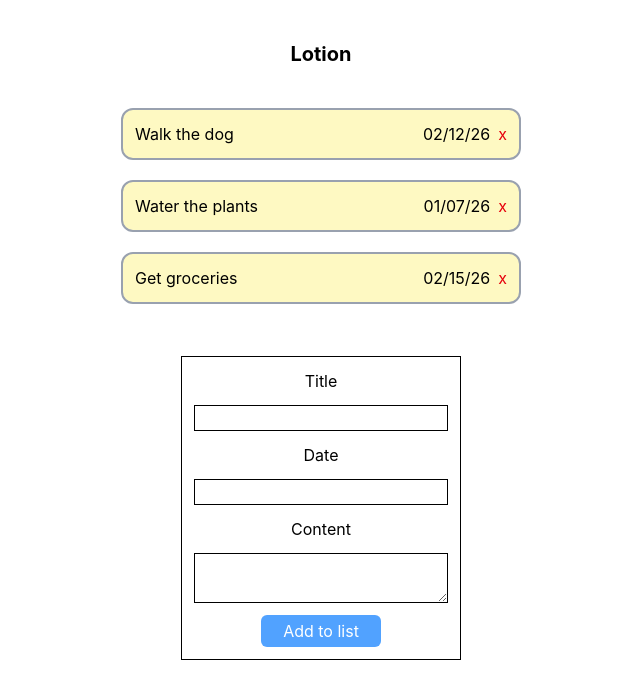
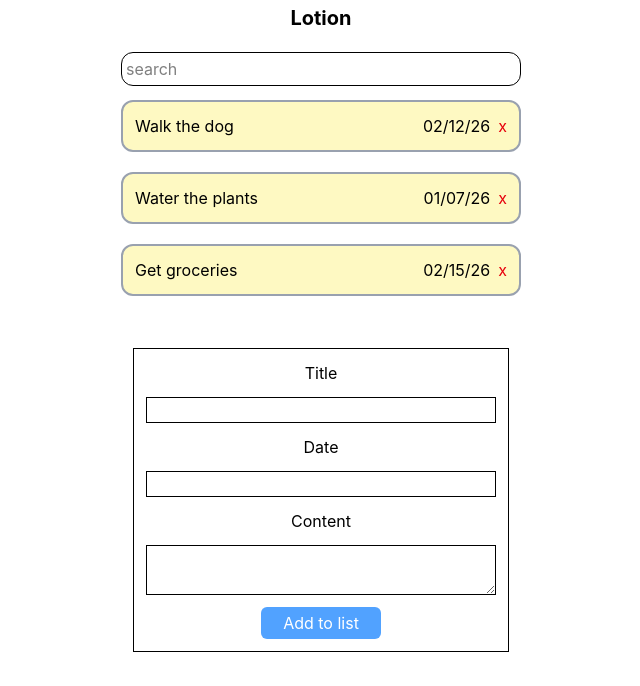
Before and after one commit to toranbehera/notes-application, a Vue app in the folder frontend/: page / in a window 1280 px wide. Shown: the top 686 px of the page, without its empty margins (319-959 px from the left). Built offline with nearby package versions, Linux system fonts and the light colour scheme.

Commit message:
create search bar

```diff
--- a/frontend/src/App.vue
+++ b/frontend/src/App.vue
@@ -3,7 +3,7 @@
 </script>
 
 <template>
-  <main class="flex flex-col mx-auto gap-3 p-10">
+  <main class="bg-white flex flex-col mx-auto gap-3 p-5">
     <RouterView />
   </main>
 
--- a/frontend/src/components/NotesListView.vue
+++ b/frontend/src/components/NotesListView.vue
@@ -1,9 +1,10 @@
 <script setup lang="ts">
-import { ref } from 'vue'
+import { computed, ref } from 'vue'
 import NoteCard from './NoteCard.vue';
 
 const noteTitle = ref('');
 const noteDate = ref('');
+const searchQuery = ref('');
 
 const list = ref([
   {id: 1, title: 'Walk the dog', date: '02/12/26'},
@@ -15,18 +16,28 @@ function addNote(){
   list.value.push({id: Math.floor(Math.random() * 10), title: noteTitle.value, date: noteDate.value})
 }
 
-// function removeNote(){
-// }
+const filteredList = computed(() =>
+  list.value.filter(note =>
+    note.title.toLowerCase().includes(searchQuery.value.toLowerCase())
+  )
+)
 
 </script>
 
 <template>
   <div class="mx-auto space-y-10 text-center">
-    <h1 class="text-xl font-bold">Lotion</h1>
 
-    <div class="space-y-5">
+    <div class="bg-white flex flex-col gap-5 fixed top-0 w-100 pt-1">
+      <h1 class="text-xl font-bold">Lotion</h1>
+
+      <div class="flex">
+        <input type="text" placeholder="search" class="border-1 w-full p-1 rounded-xl" v-model="searchQuery">
+      </div>
+    </div>
+
+    <div class="space-y-5 mt-20">
      <NoteCard
-        v-for="note in list"
+        v-for="note in filteredList"
         :key="note.id"
         :id="note.id"
         :title="note.title"
@@ -34,8 +45,8 @@ function addNote(){
       />
     </div>
 
-    <div class="bg-white p-3 sticky bottom-5">
-      <div class="border-1 p-3 flex flex-col gap-3 w-70 mx-auto">
+    <div class="bg-white p-3 sticky bottom-5 w-100">
+      <div class="border-1 p-3 flex flex-col gap-3">
         <label for="title">Title</label>
         <input v-model="noteTitle" type="text" id="title" class="border">
 
```
